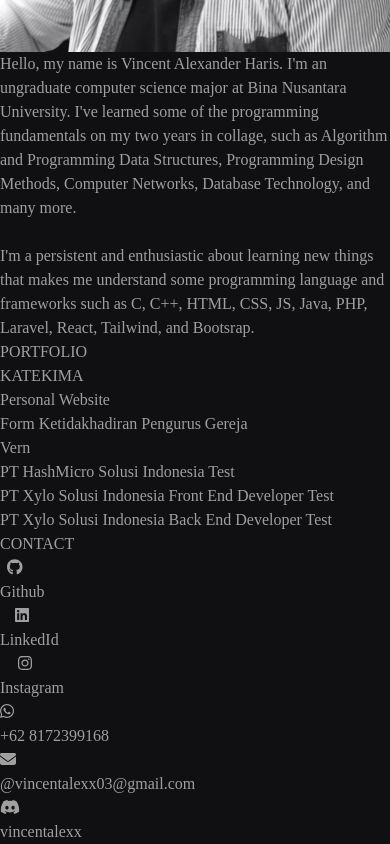
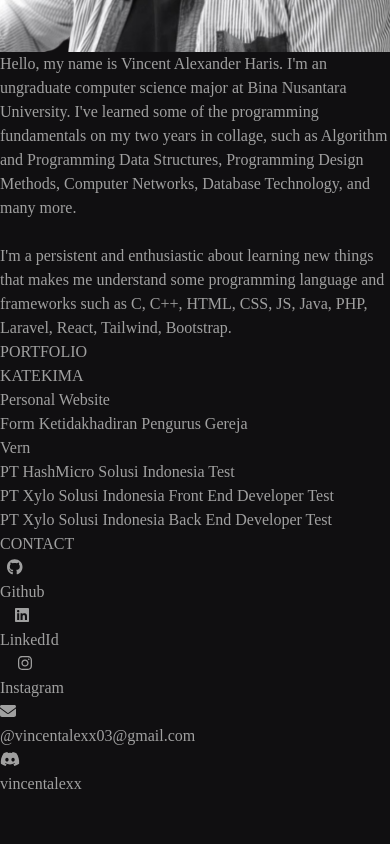
Before and after one commit to vincentalexx/personal-website, a React (Vite) app: page / in a window 390 px wide. Shown: the part 1051-1895 px from the top of the page. After the commit the page ends 1847 px from the top, so only its background shows below. Built offline with nearby package versions, Linux system fonts and the light colour scheme.

Commit message:
remove phone

```diff
--- a/src/components/About.jsx
+++ b/src/components/About.jsx
@@ -14,7 +14,7 @@ const About = () => {
                     <p className='mx-auto max-w-2xl text-xl md:text-lg lg:text-2xl mt-4 md:mt-12'>
                         Hello, my name is Vincent Alexander Haris. I'm an ungraduate computer science major at Bina Nusantara University. I've learned some of the programming fundamentals on my two years in collage, such as Algorithm and Programming Data Structures, Programming Design Methods, Computer Networks, Database Technology, and many more.
                         <br /> <br />
-                        I'm a persistent and enthusiastic about learning new things that makes me understand some programming language and frameworks such as C, C++, HTML, CSS, JS, Java, PHP, Laravel, React, Tailwind, and Bootsrap.
+                        I'm a persistent and enthusiastic about learning new things that makes me understand some programming language and frameworks such as C, C++, HTML, CSS, JS, Java, PHP, Laravel, React, Tailwind, Bootstrap.
                     </p>
                 </div>
             </div>
--- a/src/components/Footer.jsx
+++ b/src/components/Footer.jsx
@@ -29,9 +29,9 @@ const Footer = () => {
 
                 {/* flex space-y-8 md:flex-col justify-center md:space-x-32 md:space-y-0 */}
                 <ul className="md:flex justify-center md:space-x-16 space-y-3 md:space-y-0 mt-7">
-                    <li className="flex justify-center space-x-2">
+                    {/* <li className="flex justify-center space-x-2">
                         <FontAwesomeIcon icon={faWhatsapp} className="text-2xl" /> <p className="text-base font-bold ">+62 8172399168</p>
-                    </li>
+                    </li> */}
                     <li className="flex justify-center space-x-2">
                         <FontAwesomeIcon icon={faEnvelope} className="text-2xl" /> <p className="text-base font-bold">@vincentalexx03@gmail.com</p>
                     </li>
--- a/src/components/component.css
+++ b/src/components/component.css
@@ -32,7 +32,7 @@
       linear-gradient(135deg,#0000 8%,#000000 0 17%, #0000 0 58%,#000000 0 67%,#0000 0),
       linear-gradient( 45deg,#0000 8%,#000000 0 17%, #0000 0 58%,#000000 0 67%,#0000 0 83%,#000000 0 92%,#0000 0),
       #1b1a1a;
-background-size: 144px 144px;
+    background-size: 144px 144px;
 
 
 }
```
Also changed, not shown: src/assets/image/xylo-backend.png.
